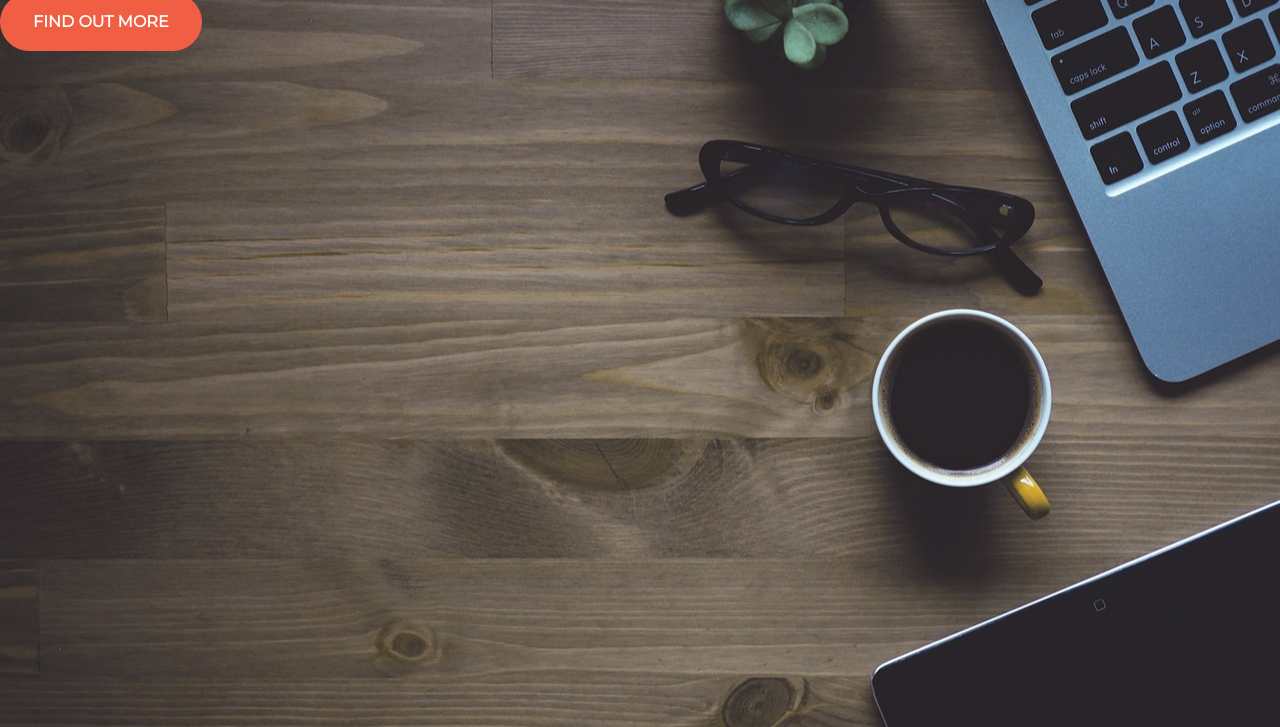
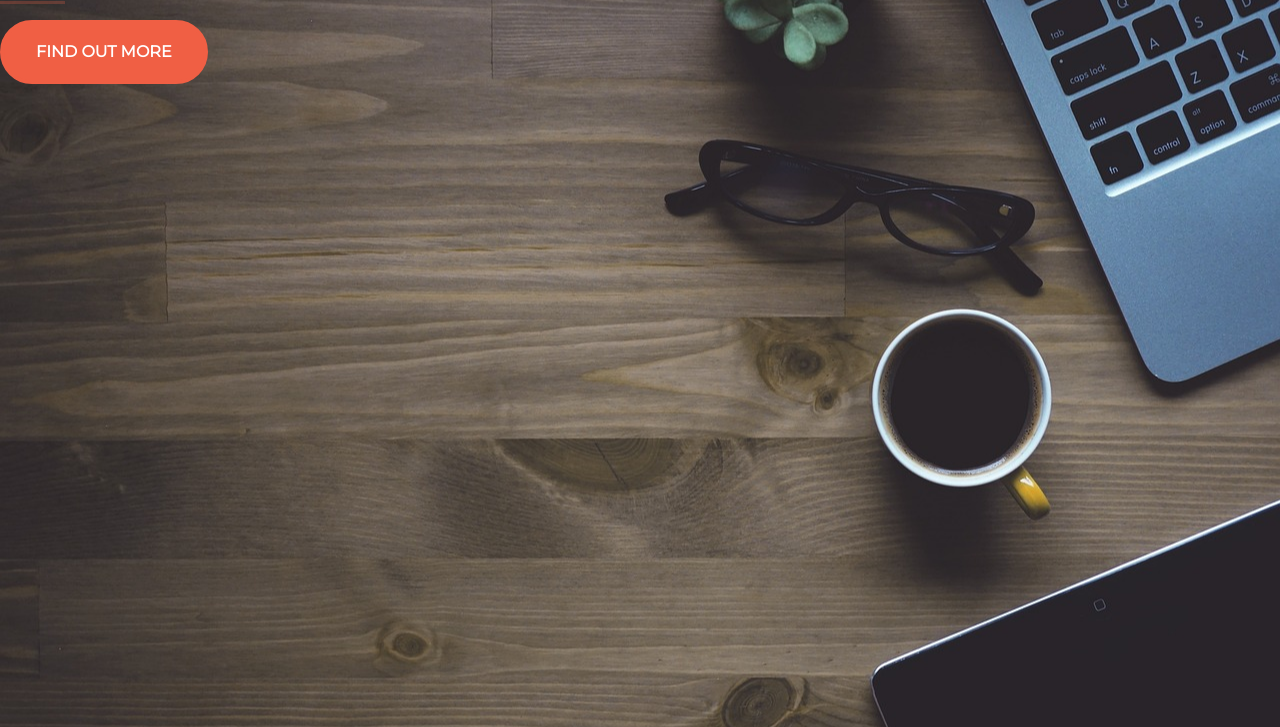
Before and after one commit to healxer/startup-landing-page, a plain HTML site: page index.html in a window 1280 px wide. Shown: the part 73-800 px from the top of the page. Drawn offline with nearby package versions, Linux system fonts and the light colour scheme.

Commit message:
add horizontal line and update Bootstrap button-hover

```diff
--- a/index.html
+++ b/index.html
@@ -20,6 +20,7 @@
   </head>
   <body>
     <h1 class="text-uppercase"><strong>The biggest startup of the year</strong></h1>
+    <hr>
     <button class="btn btn-primary btn-xl">Find out more</button>
   </body>
 </html>
--- a/style.css
+++ b/style.css
@@ -23,14 +23,23 @@ html {
 .btn-primary {
   background-color: #F05F44;
   border-color: #F05F44;
+  --bs-btn-hover-bg: #ee4b08;
+  --bs-btn-hover-border-color: #ee4b08;
+  border-width: 4px;
 }
 
-.btn-primary:hover {
+/* .btn-primary:hover {
   background-color: #ee4b08;
   border-color: #ee4b08;
-  border-width: 4px;
-}
+
+} */
 
 .btn-xl {
   padding: 1rem 2rem;
 }
+
+hr {
+  border-color: #F05F44;
+  border-width: 3px;
+  max-width: 65px;
+}
```
